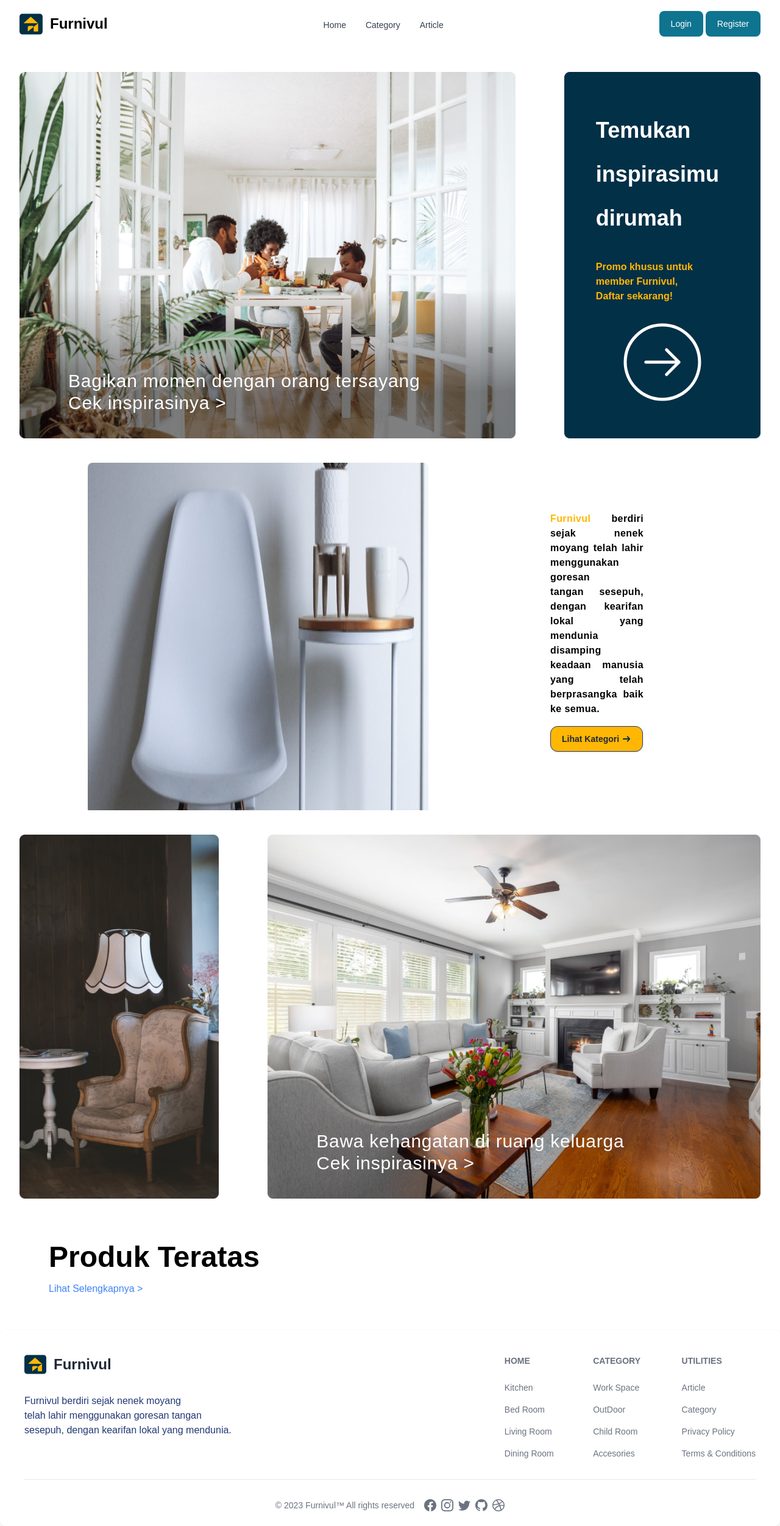
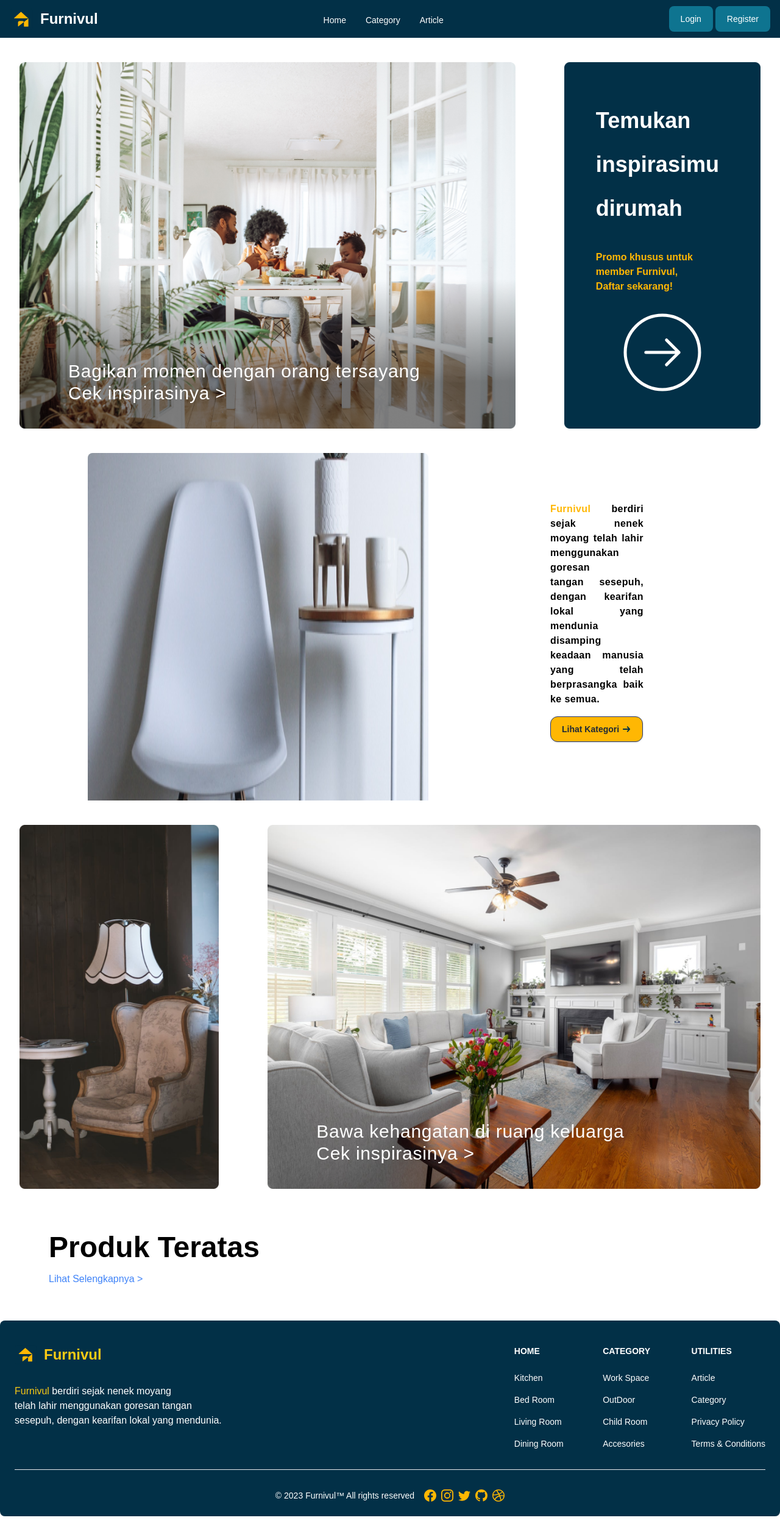
Before and after one commit to naufyl28/Final-Furnivul, a React (Vite) app in the folder front-end/: page / in a window 1280 px wide. Shown: the whole page at 61% size. Built offline with nearby package versions, Linux system fonts and the light colour scheme; no server answers.

Commit message:
styling navbar footer

```diff
--- a/front-end/src/components/Footer.jsx
+++ b/front-end/src/components/Footer.jsx
@@ -10,48 +10,77 @@ import {
 
 function Component() {
   return (
-    <Footer container>
-      <div className="w-full mx-4">
-        <div className="grid lg:grid-cols-3  w-full justify-between sm:flex sm:justify-between md:flex md:grid-cols-1">
+    <Footer
+      container
+      fluid
+      style={{ backgroundColor: "#023047", color: "#ffffff" }}
+    >
+      <div className="w-full h-full">
+        <div className="grid lg:grid-cols-3 w-full justify-between sm:flex sm:justify-between md:flex md:grid-cols-1 gap-4 items-stretch">
           <div className="mt-4">
             <Footer.Brand
               href="#"
               src={Logo}
               alt="Furnivul Logo"
-              name="Furnivul"
+              name={<span className="text-yellow-300">Furnivul</span>}
+              className="text-white"
             />
-            <div className="my-8 text-blue-900">
-              <span>Furnivul</span> berdiri sejak nenek moyang <br></br> telah
-              lahir menggunakan goresan tangan <br></br> sesepuh, dengan
-              kearifan lokal yang mendunia.{" "}
+            <div className="my-8">
+              <span className="text-yellow-300">Furnivul</span> berdiri sejak
+              nenek moyang <br></br> telah lahir menggunakan goresan tangan{" "}
+              <br></br> sesepuh, dengan kearifan lokal yang mendunia.
             </div>
           </div>
           <div className="grid grid-cols-2 gap-8 sm:mt-4 sm:grid-cols-3 sm:gap-6">
             <div>
-              <Footer.Title title="Home" />
+              <Footer.Title title="Home" className="text-white" />
               <Footer.LinkGroup col>
-                <Footer.Link href="#">Kitchen</Footer.Link>
-                <Footer.Link href="#">Bed Room</Footer.Link>
-                <Footer.Link href="#">Living Room</Footer.Link>
-                <Footer.Link href="#">Dining Room</Footer.Link>
+                <Footer.Link href="#" className="text-white">
+                  Kitchen
+                </Footer.Link>
+                <Footer.Link href="#" className="text-white">
+                  Bed Room
+                </Footer.Link>
+                <Footer.Link href="#" className="text-white">
+                  Living Room
+                </Footer.Link>
+                <Footer.Link href="#" className="text-white">
+                  Dining Room
+                </Footer.Link>
               </Footer.LinkGroup>
             </div>
             <div>
-              <Footer.Title title="Category" />
+              <Footer.Title title="Category" className="text-white" />
               <Footer.LinkGroup col>
-                <Footer.Link href="#">Work Space</Footer.Link>
-                <Footer.Link href="#">OutDoor</Footer.Link>
-                <Footer.Link href="#">Child Room</Footer.Link>
-                <Footer.Link href="#">Accesories</Footer.Link>
+                <Footer.Link href="#" className="text-white">
+                  Work Space
+                </Footer.Link>
+                <Footer.Link href="#" className="text-white">
+                  OutDoor
+                </Footer.Link>
+                <Footer.Link href="#" className="text-white">
+                  Child Room
+                </Footer.Link>
+                <Footer.Link href="#" className="text-white">
+                  Accesories
+                </Footer.Link>
               </Footer.LinkGroup>
             </div>
             <div>
-              <Footer.Title title="Utilities" />
+              <Footer.Title title="Utilities" className="text-white" />
               <Footer.LinkGroup col>
-                <Footer.Link href="#">Article</Footer.Link>
-                <Footer.Link href="#">Category</Footer.Link>
-                <Footer.Link href="#">Privacy Policy</Footer.Link>
-                <Footer.Link href="#">Terms &amp; Conditions</Footer.Link>
+                <Footer.Link href="#" className="text-white">
+                  Article
+                </Footer.Link>
+                <Footer.Link href="#" className="text-white">
+                  Category
+                </Footer.Link>
+                <Footer.Link href="#" className="text-white">
+                  Privacy Policy
+                </Footer.Link>
+                <Footer.Link href="#" className="text-white">
+                  Terms &amp; Conditions
+                </Footer.Link>
               </Footer.LinkGroup>
             </div>
           </div>
@@ -62,13 +91,34 @@ function Component() {
             href="#"
             by="Furnivul™ All rights reserved"
             year={2023}
+            className="text-white"
           />
           <div className="mt-4  flex gap-2 sm:mt-0 sm:justify-center">
-            <Footer.Icon href="#" icon={BsFacebook} />
-            <Footer.Icon href="#" icon={BsInstagram} />
-            <Footer.Icon href="#" icon={BsTwitter} />
-            <Footer.Icon href="#" icon={BsGithub} />
-            <Footer.Icon href="#" icon={BsDribbble} />
+            <Footer.Icon
+              href="#"
+              icon={BsFacebook}
+              style={{ color: "#FFB703" }}
+            />
+            <Footer.Icon
+              href="#"
+              icon={BsInstagram}
+              style={{ color: "#FFB703" }}
+            />
+            <Footer.Icon
+              href="#"
+              icon={BsTwitter}
+              style={{ color: "#FFB703" }}
+            />
+            <Footer.Icon
+              href="#"
+              icon={BsGithub}
+              style={{ color: "#FFB703" }}
+            />
+            <Footer.Icon
+              href="#"
+              icon={BsDribbble}
+              style={{ color: "#FFB703" }}
+            />
           </div>
         </div>
       </div>
--- a/front-end/src/components/Navbar.jsx
+++ b/front-end/src/components/Navbar.jsx
@@ -1,8 +1,6 @@
-import { Avatar, Button, Card, Dropdown, Navbar } from "flowbite-react";
+import { Avatar, Button, Dropdown, Navbar } from "flowbite-react";
 import { NavLink, useNavigate } from "react-router-dom";
 import Logo from "../assets/images/logo.png";
-
-// ... (your existing imports)
 
 function NavbarComponent() {
   const isLoggedIn = JSON.parse(localStorage.getItem("idUser"));
@@ -20,10 +18,8 @@ function NavbarComponent() {
   let component = "";
   if (isLoggedIn) {
     component = (
-      <>
-        {" "}
-        <div className="flex">
-          <div className="mt-2 mx-3 ">{nameUser}</div>
+      <div className="flex items-center">
+        <div className="mx-3 text-white">{nameUser}</div>
         <Dropdown
           arrowIcon={false}
           inline
@@ -39,69 +35,63 @@ function NavbarComponent() {
           <Dropdown.Item>Settings</Dropdown.Item>
           <NavLink to={"/cart"}>
             <span>
-                {" "}
               <Dropdown.Item>Cart</Dropdown.Item>
-              </span>{" "}
+            </span>
           </NavLink>
-
           <Dropdown.Divider />
           <Dropdown.Item onClick={handleLogout}>Sign out</Dropdown.Item>
         </Dropdown>
       </div>
-      </>
     );
   } else {
     component = (
-      <>
-        <div className="flex gap-1 mx-auto">
-          <Button className=" ">
-            <NavLink to={"/login"} className="">
+      <div className="flex gap-1">
+        <Button className="">
+          <NavLink to={"/login"} className="text-white">
             <span>Login</span>
           </NavLink>
         </Button>
         <Button>
-            <NavLink to={"/register"} className=" text-white ">
-              <span> Register</span>
+          <NavLink to={"/register"} className="text-white">
+            <span>Register</span>
           </NavLink>
         </Button>
       </div>
-      </>
     );
   }
 
   return (
-    <div className=" justify-center  my-2  mx-4">
-      <Navbar fluid>
+    <div className="my-0 mx-0">
+      <Navbar fluid style={{ backgroundColor: "#023047" }}>
         <Navbar.Brand onClick={() => navigate("/")}>
           <img
             src={Logo}
-            className=" mr-3  sm:h-9 flex-start"
+            className="mr-3 sm:h-9 flex-start"
             style={{ height: 35, width: 38 }}
             alt="Flowbite React Logo"
           />
-          <span className="text-2xl font-bold dark:text-white">Furnivul</span>
+          <span className="text-2xl font-bold text-white">Furnivul</span>
         </Navbar.Brand>
 
         <Navbar.Collapse className="">
           <NavLink to={"/"} className="mt-1">
             <Navbar.Link>
-              <span>Home</span>
+              <span className="text-white">Home</span>
             </Navbar.Link>
           </NavLink>
           <NavLink to={"/category-product"} className="mt-1">
             <Navbar.Link>
-              <span>Category</span>
+              <span className="text-white">Category</span>
             </Navbar.Link>
           </NavLink>
-
           <NavLink to={"/article"} className="mt-1">
             <Navbar.Link>
-              <span>Article</span>
+              <span className="text-white">Article</span>
             </Navbar.Link>
           </NavLink>
         </Navbar.Collapse>
 
-        <div className="">{component}</div>
+        <div className="text-white">{component}</div>
 
         <Navbar.Toggle />
       </Navbar>
```
Lines whose indentation alone changed are shown as unchanged.
